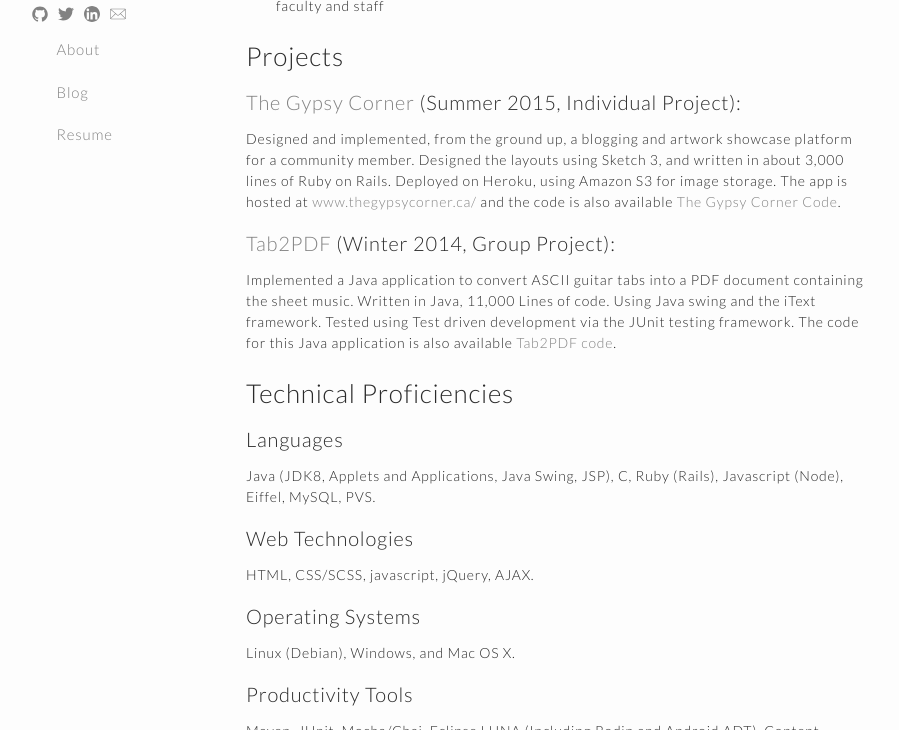
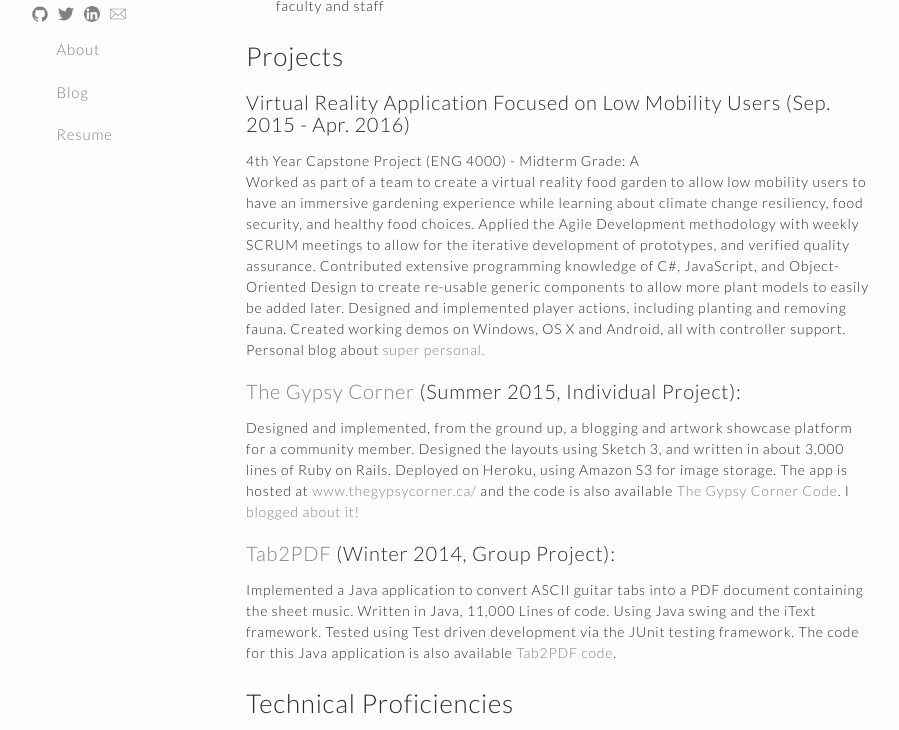
Before and after one commit to skylerto/skylerto.github.io, a Jekyll site: the page built from resume.md, in a window 1280 px wide and 900 px high, scrolled down 560 px, cut to the strip 170-900 px from the top of the window. Shown: the whole strip, without its empty margins (179-1078 px from the left). Built offline with Jekyll 4.4.1, drawn with Linux system fonts in a browser that asks for light colours.

Commit message:
resume update/tweak

```diff
--- a/resume.md
+++ b/resume.md
@@ -31,10 +31,23 @@ both faculty and staff
 
 ## Projects
 
+### Virtual Reality Application Focused on Low Mobility Users (Sep. 2015 - Apr. 2016)
+4th Year Capstone Project (ENG 4000) - Midterm Grade: A
+Worked as part of a team to create a virtual reality food garden to allow low
+mobility users to have an immersive gardening experience while learning about
+climate change resiliency, food security, and healthy food choices.
+Applied the Agile Development methodology with weekly SCRUM meetings to allow
+for the iterative development of prototypes, and verified quality assurance.
+Contributed extensive programming knowledge of C#, JavaScript, and
+Object-Oriented Design to create re-usable generic components to allow more
+plant models to easily be added later. Designed and implemented player
+actions, including planting and removing fauna. Created working demos on Windows, OS X and Android, all with controller
+support. Personal blog about [super personal.](http://skylerlayne.me/2016/04/01/what-i-learned-from-capstone.html)
+
 ### [The Gypsy Corner](http://www.thegypsycorner.ca/) (Summer 2015, Individual Project):
 Designed and implemented, from the ground up, a blogging and artwork showcase
  platform for a community member. Designed the layouts using Sketch 3, and written in
- about 3,000 lines of Ruby on Rails. Deployed on Heroku, using Amazon S3 for image storage. The app is hosted at [www.thegypsycorner.ca/](http://www.thegypsycorner.ca/) and the code is also available [The Gypsy Corner Code](https://github.com/skylerto/thegypsycorner/tree/master/gypsycorner).
+ about 3,000 lines of Ruby on Rails. Deployed on Heroku, using Amazon S3 for image storage. The app is hosted at [www.thegypsycorner.ca/](http://www.thegypsycorner.ca/) and the code is also available [The Gypsy Corner Code](https://github.com/skylerto/thegypsycorner/tree/master/gypsycorner). I [blogged about it!](http://skylerlayne.me/programming/ruby/2015/06/21/ruby-production.html)
 
 ### [Tab2PDF](https://github.com/skylerto/RuntimeDefenders3) (Winter 2014, Group Project):
 Implemented a Java application to convert ASCII guitar tabs into a PDF document
```
